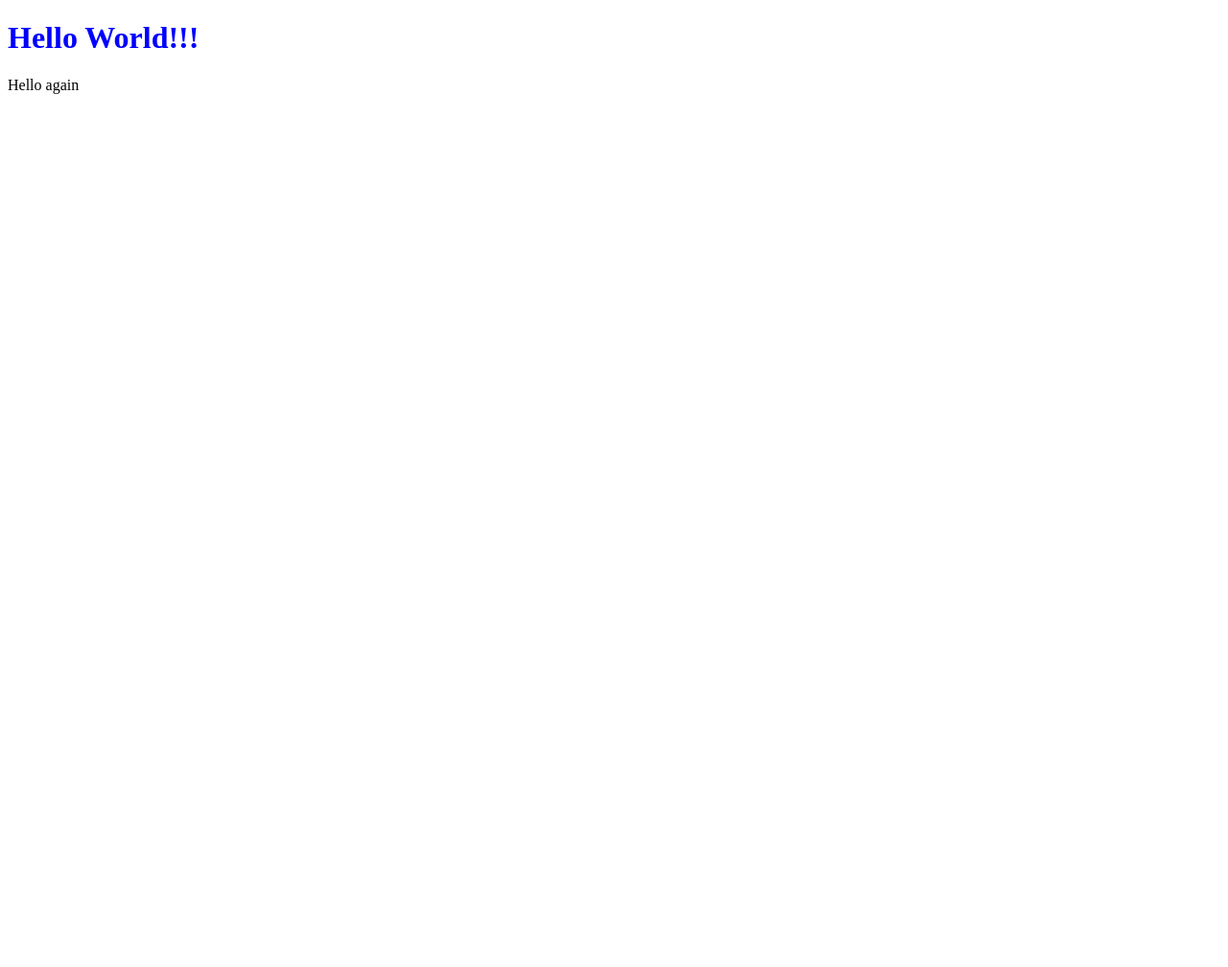
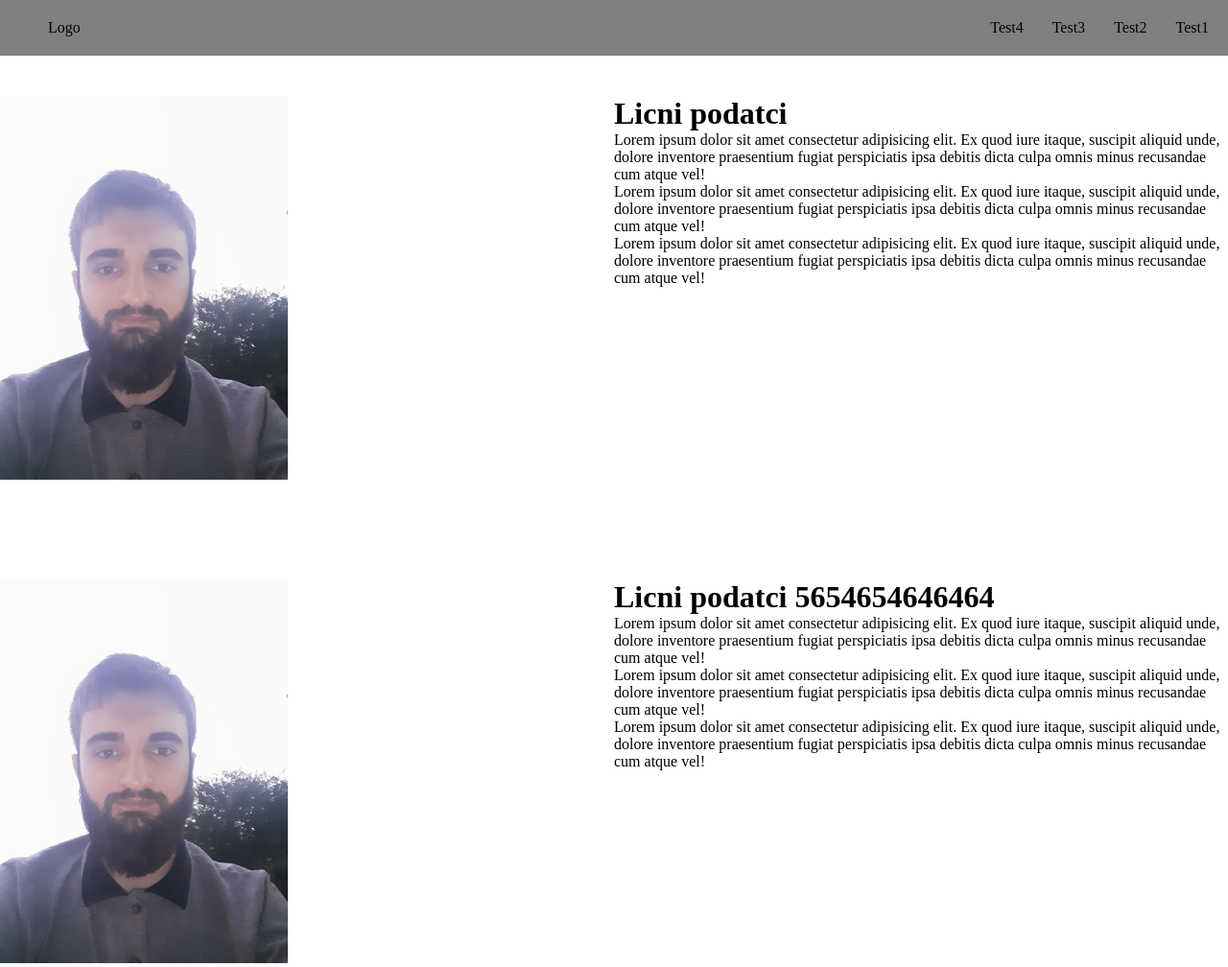
Before and after one commit to MiljevicBojan/ITBOOTCAMP-DOMACI, a plain HTML site: page index.html in a window 1280 px wide. Shown: the whole page at 96% size. Before the commit the page ends 800 px from the top, so only its background shows below. Drawn offline with Linux system fonts and the light colour scheme.

Commit message:
Dodat saddrzaj bez futera

```diff
--- a/index.html
+++ b/index.html
@@ -3,10 +3,62 @@
 <head>
   <meta charset="UTF-8">
   <meta name="viewport" content="width=device-width, initial-scale=1.0">
+  <link rel="stylesheet" href="style.css">
   <title>Document</title>
 </head>
 <body>
-  <h1 style="color:blue;">Hello World!!!</h1>
-  <p>Hello again<p>
+<!--Navigacioni meni-->
+<header id="nav-box">
+<nav>
+	<ul>
+		<li class="logo"><a href="#">Logo</a></li>
+		<li class="link"><a href="#">Test1</a></li>
+		<li class="link"><a href="#content2">Test2</a></li>
+		<li class="link"><a href="#">Test3</a></li>
+		<li class="link"><a href="#">Test4</a></li>
+	</ul>
+</nav>
+
+</header>
+
+<div id="content">
+
+<div>
+<img id="slika" src="Images/Ja.jpg"/>
+</div>
+<div>
+<h1>Licni podatci</h1>
+<p>Lorem ipsum dolor sit amet consectetur adipisicing elit. Ex quod iure itaque, suscipit aliquid unde, dolore inventore praesentium fugiat perspiciatis ipsa debitis dicta culpa omnis minus recusandae cum atque vel!</p>
+<p>Lorem ipsum dolor sit amet consectetur adipisicing elit. Ex quod iure itaque, suscipit aliquid unde, dolore inventore praesentium fugiat perspiciatis ipsa debitis dicta culpa omnis minus recusandae cum atque vel!</p>
+<p>Lorem ipsum dolor sit amet consectetur adipisicing elit. Ex quod iure itaque, suscipit aliquid unde, dolore inventore praesentium fugiat perspiciatis ipsa debitis dicta culpa omnis minus recusandae cum atque vel!</p>
+</div>
+
+</div>
+
+<div id="content2">
+
+	<div>
+	<img id="slika2" src="Images/Ja.jpg"/>
+	</div>
+	<div>
+	<h1>Licni podatci 5654654646464</h1>
+	<p>Lorem ipsum dolor sit amet consectetur adipisicing elit. Ex quod iure itaque, suscipit aliquid unde, dolore inventore praesentium fugiat perspiciatis ipsa debitis dicta culpa omnis minus recusandae cum atque vel!</p>
+	<p>Lorem ipsum dolor sit amet consectetur adipisicing elit. Ex quod iure itaque, suscipit aliquid unde, dolore inventore praesentium fugiat perspiciatis ipsa debitis dicta culpa omnis minus recusandae cum atque vel!</p>
+	<p>Lorem ipsum dolor sit amet consectetur adipisicing elit. Ex quod iure itaque, suscipit aliquid unde, dolore inventore praesentium fugiat perspiciatis ipsa debitis dicta culpa omnis minus recusandae cum atque vel!</p>
+	</div>
+
+	</div>
+
+
+
+
+
+
+
+
+
+
+
+
 </body>
 </html>
--- a/style.css
+++ b/style.css
@@ -1,4 +1,48 @@
 * {
   margin: 0;
   padding: 0;
+  box-sizing: border-box;
 }
+
+#nav-box {
+  width: 100%;
+  position: fixed;
+  padding: 20px;
+  background-color: #808080;
+}
+
+#nav-box ul {
+ list-style-type: none;
+}
+#nav-box li {
+  display: inline;
+  margin-left: 30px;
+}
+
+#nav-box li a {
+  text-decoration: none;
+  color: #000000;
+}
+
+#nav-box li a:hover {
+  color: #ffffff;
+  transition: .3s;
+}
+
+.link {
+  float: right;
+}
+
+#content, #content2 {
+  display: grid;
+  padding-top: 100px;
+  grid-template-columns: 50% 50%;
+  max-width: 1440px;
+  margin-left: auto;
+  margin-right: auto;
+}
+
+#slika, #slika2 {
+  width: 300px;
+  height: 400px;
+}
```
Also changed, not shown: Images/Ja.jpg (added).
